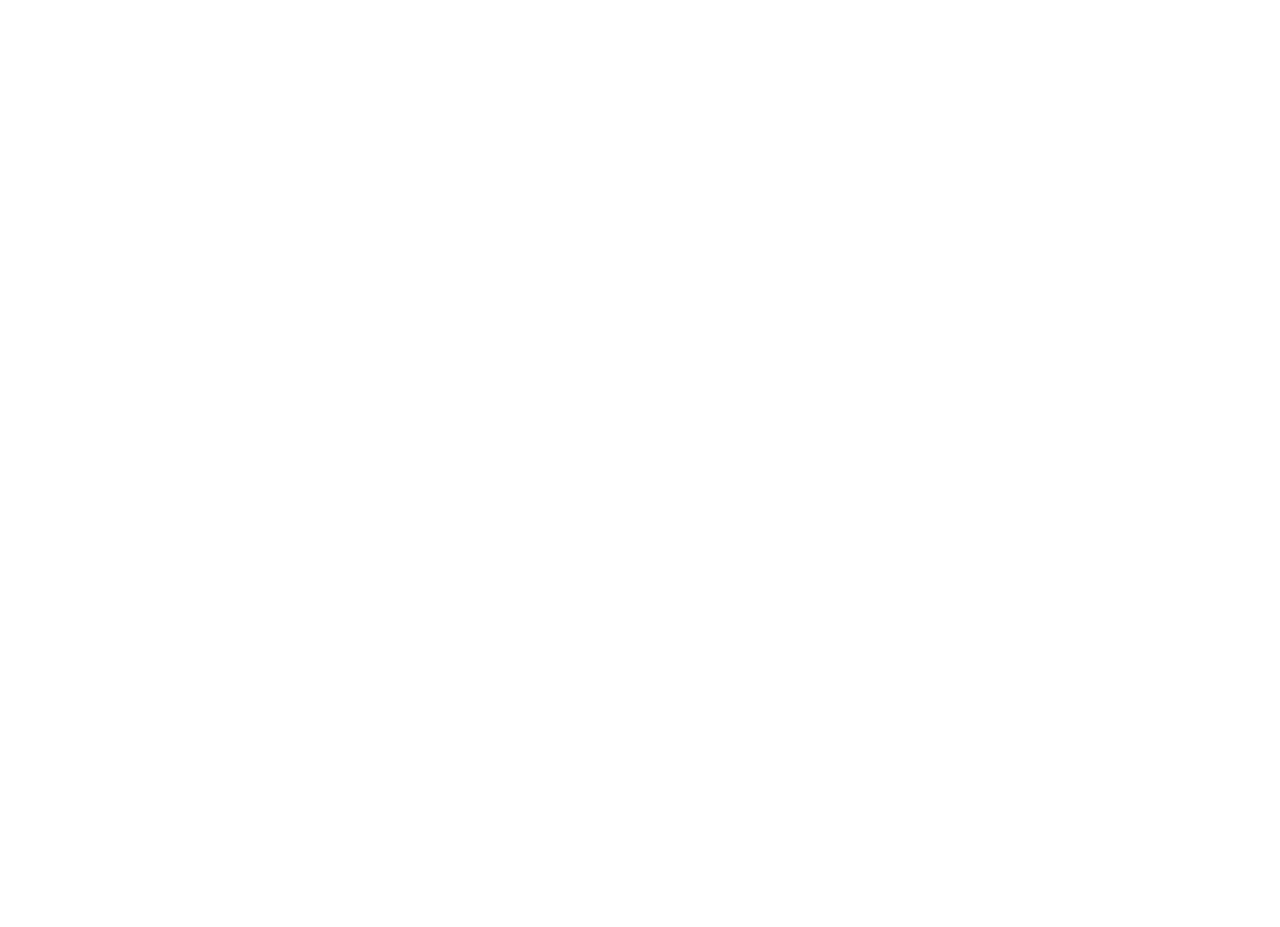
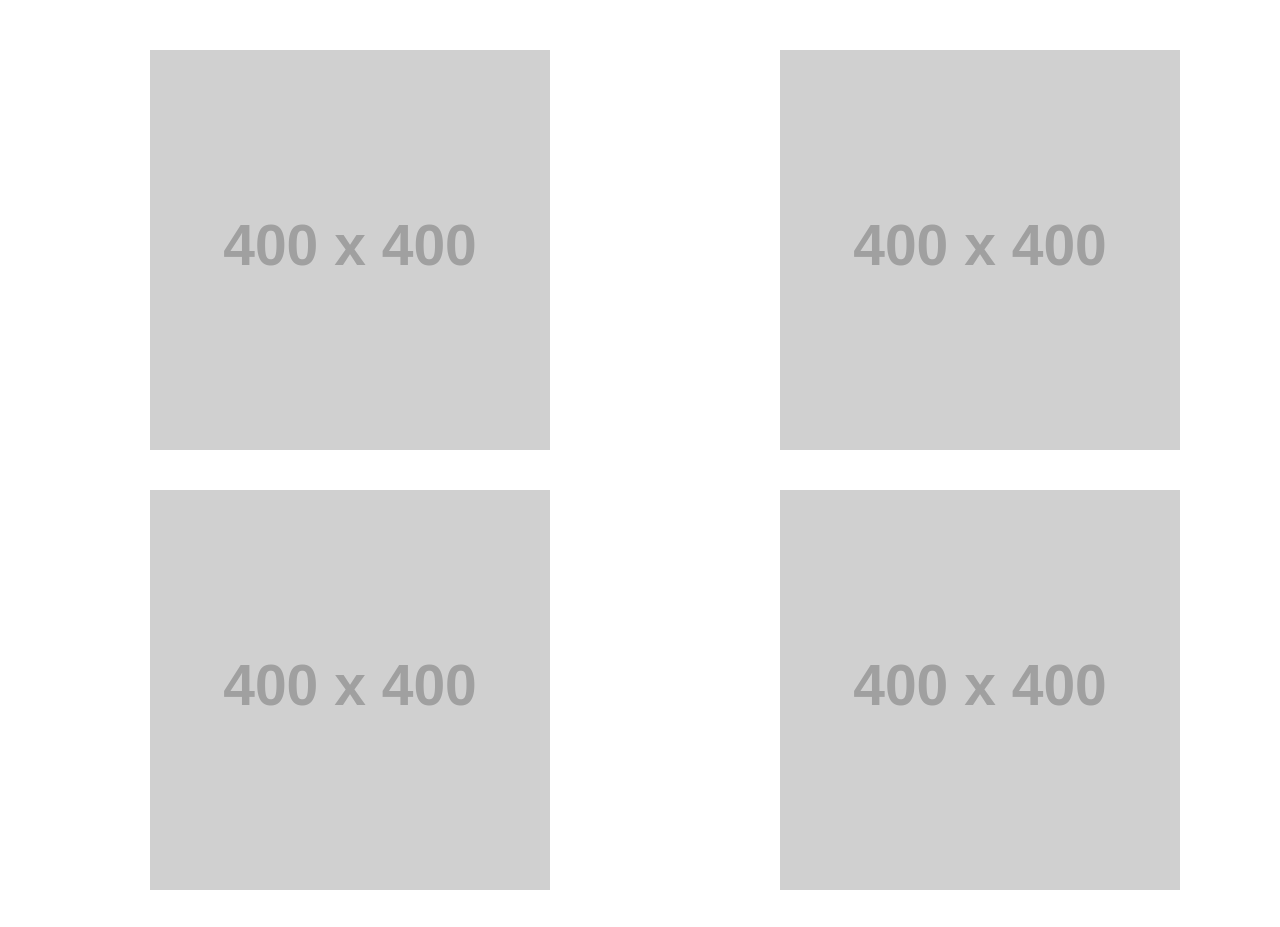
Before and after one commit to JuanSeSaCa/practicaFlex, a plain HTML site: page index.html in a window 1280 px wide. Shown: the top 927 px of the page. Before the commit the page ends 800 px from the top, so only its background shows below. Drawn offline with Linux system fonts and the light colour scheme; placeholder pictures from the web are drawn by us; files whose address does not match are found by name.

Commit message:
feat: :sparkles: estructura base css
estructura y espaciado base, falta mejorar sombras y bordes

```diff
--- a/css/stylo.css
+++ b/css/stylo.css
@@ -4,3 +4,21 @@
     margin: 0;
     box-sizing: border-box;
 }
+
+.container{
+padding: 10px;
+display: flex;
+flex-flow: row wrap;
+/* align-content: space-evenly; */
+justify-content: space-around;
+
+
+}
+.row {
+    display: flex;
+    background-blend-mode:  15px solid  gray;
+    opacity: 90%;
+    padding: 40px;
+    height: 440px;
+    width: 430px;
+}
--- a/index.html
+++ b/index.html
@@ -11,9 +11,33 @@
 
 <div class="container">
  <section class="row">
-    <article class=".col-6 col-sm-1 col-md -2 col-lg-3 col-xl-3"><img src="" alt=""></article>
+    <article class=".col-9 col-sm-1 col-md -2 col-lg-3 col-xl-3"><img src="https://via.placeholder.com/400x400.png?text=Aprende+Flexbox"></article>
     </section>
-
+ <section class="row">
+  <article class=".col-9 col-sm-1 col-md -2 col-lg-3 col-xl-3"><img src="https://via.placeholder.com/400x400.png?text=Aprende+Flexbox"></article>
+ </section>
+ <section class="row">
+ <article class=".col-9 col-sm-1 col-md -2 col-lg-3 col-xl-3"><img src="https://via.placeholder.com/400x400.png?text=Aprende+Flexbox">
+ </article>
+ </section>
+ <section class="row">
+  <article class=".col-9 col-sm-1 col-md -2 col-lg-3 col-xl-3"><img src="https://via.placeholder.com/400x400.png?text=Aprende+Flexbox"></article>
+ </section>
+ <section class="row">
+ <article class=".col-9 col-sm-1 col-md -2 col-lg-3 col-xl-3"><img src="https://via.placeholder.com/400x400.png?text=Aprende+Flexbox"></article>
+ </section>
+ <section class="row">
+ <article class=".col-9 col-sm-1 col-md -2 col-lg-3 col-xl-3"><img src="https://via.placeholder.com/400x400.png?text=Aprende+Flexbox"></article>
+ </section>
+ <section class="row">
+ <article class=".col-9 col-sm-1 col-md -2 col-lg-3 col-xl-3"><img src="https://via.placeholder.com/400x400.png?text=Aprende+Flexbox"></article>
+ </section>
+ <section class="row">
+ <article class=".col-6 col-sm-1 col-md -2 col-lg-3 col-xl-3"><img src="https://via.placeholder.com/400x400.png?text=Aprende+Flexbox"></article>
+ </section>
+ <section class="row">
+ <article class=".col-6 col-sm-1 col-md -2 col-lg-3 col-xl-3"><img src="https://via.placeholder.com/400x400.png?text=Aprende+Flexbox"></article>
+ </section>
 
 
 
```
